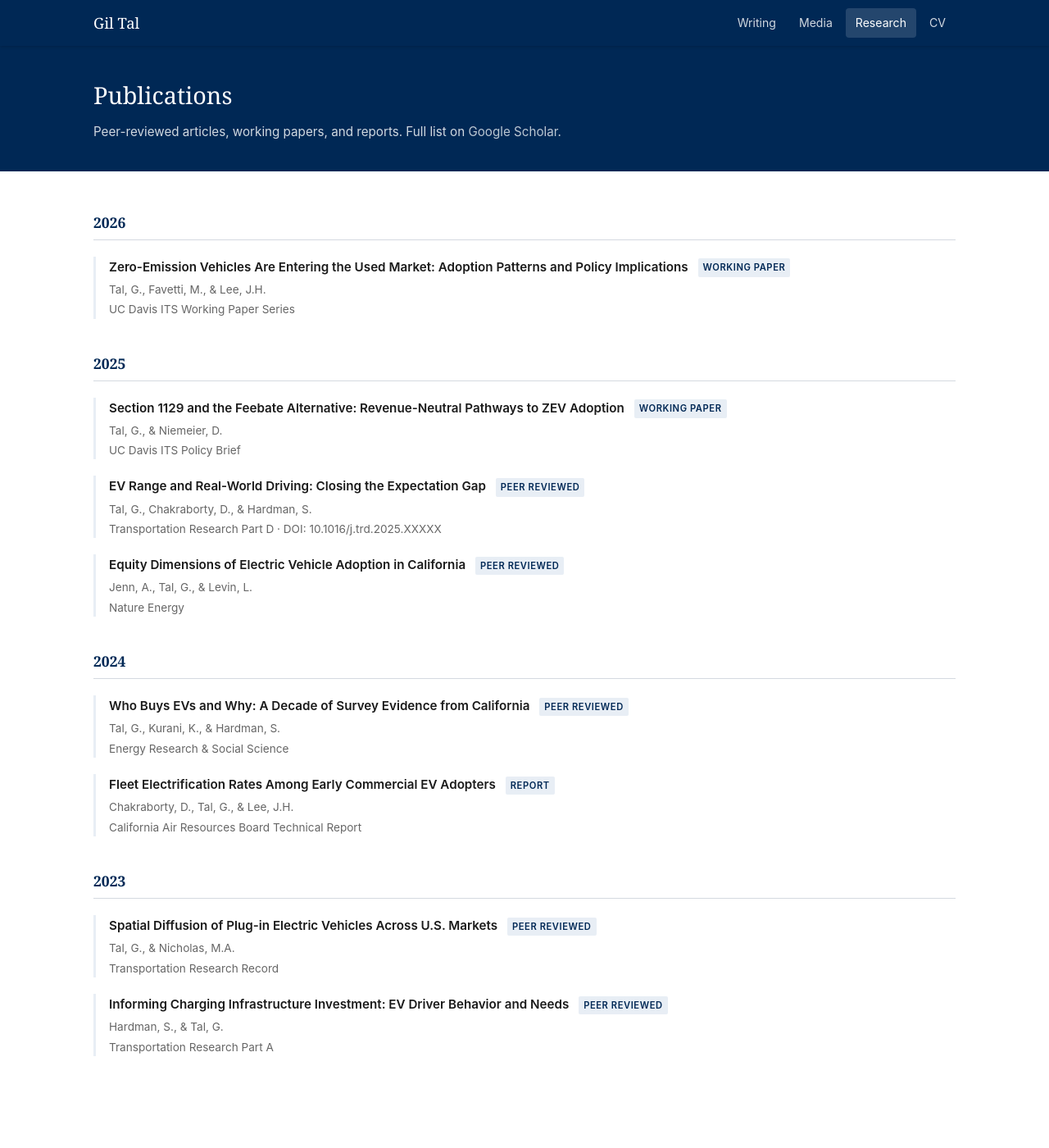
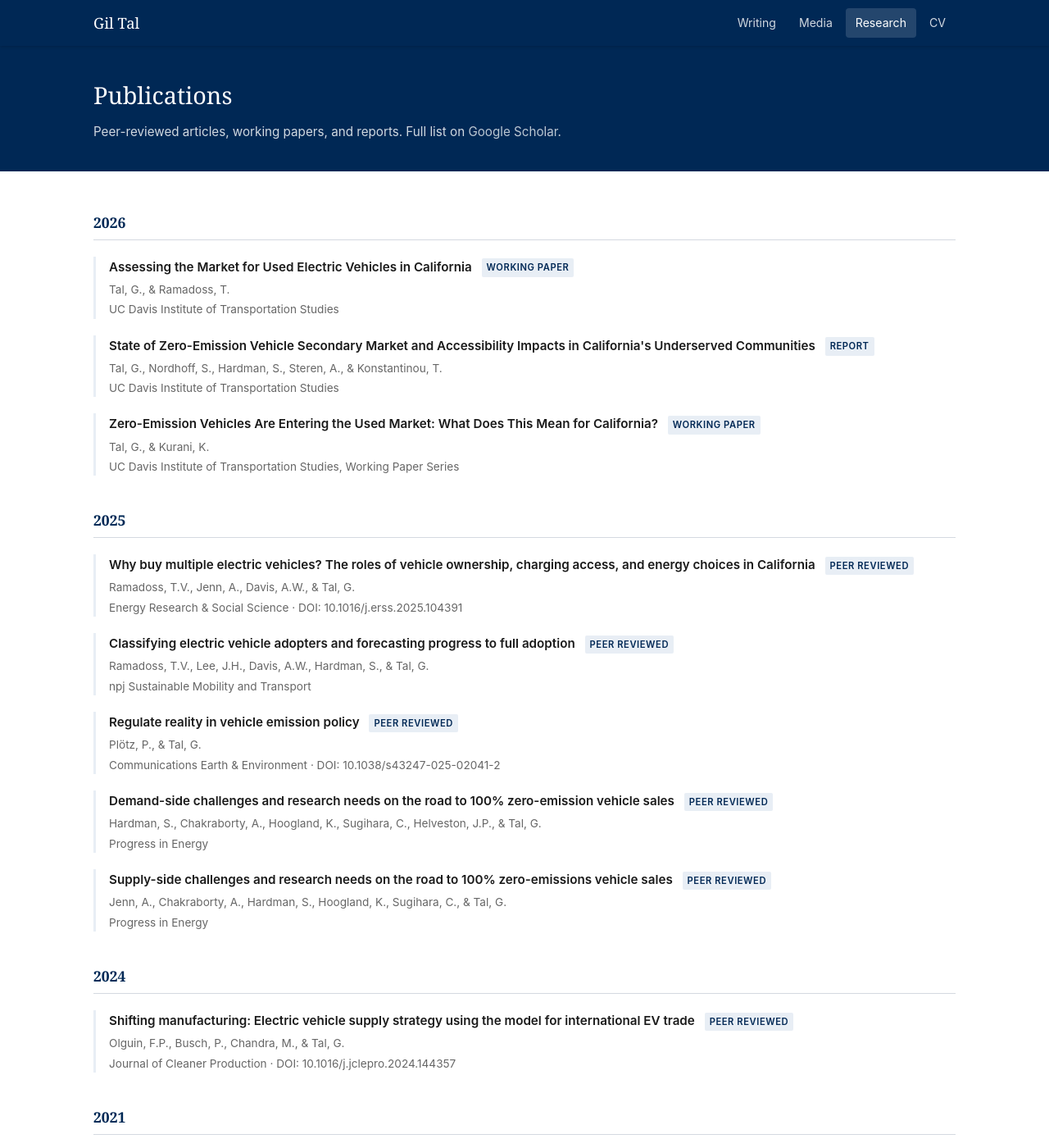
Before and after one commit to giltalEV/giltalEV.github.io, a Jekyll site: the page built from publications.html, in a window 1280 px wide and 1400 px high. Shown: the whole window at 82% size. Built offline with Jekyll 4.4.1, drawn with Linux system fonts in a browser that asks for light colours; some of the changed text lies outside the part shown.

Commit message:
Fix: replace hallucinated publications with verified Scholar entries

```diff
--- a/_data/publications.yml
+++ b/_data/publications.yml
@@ -1,70 +1,108 @@
 # _data/publications.yml
+# Verified from Google Scholar (scholar.google.com/citations?user=GPL6-gwAAAAJ) — May 2026
 # Add new items at the TOP of this list.
 # Required: year, authors, title, type
 # Optional: journal, url, doi, featured, note
 # Types: peer-reviewed, working-paper, report, book-chapter
 
 - year: 2026
-  authors: "Tal, G., Favetti, M., & Lee, J.H."
-  title: "Zero-Emission Vehicles Are Entering the Used Market: Adoption Patterns and Policy Implications"
+  authors: "Tal, G., & Ramadoss, T."
+  title: "Assessing the Market for Used Electric Vehicles in California"
   type: working-paper
-  journal: UC Davis ITS Working Paper Series
-  url: https://its.ucdavis.edu/research/publications/
+  journal: UC Davis Institute of Transportation Studies
+  url: https://escholarship.org/
   featured: true
 
-- year: 2025
-  authors: "Tal, G., & Niemeier, D."
-  title: "Section 1129 and the Feebate Alternative: Revenue-Neutral Pathways to ZEV Adoption"
-  type: working-paper
-  journal: UC Davis ITS Policy Brief
-  url: https://its.ucdavis.edu/research/publications/
+- year: 2026
+  authors: "Tal, G., Nordhoff, S., Hardman, S., Steren, A., & Konstantinou, T."
+  title: "State of Zero-Emission Vehicle Secondary Market and Accessibility Impacts in California's Underserved Communities"
+  type: report
+  journal: UC Davis Institute of Transportation Studies
+  url: https://escholarship.org/
   featured: true
 
-- year: 2025
-  authors: "Tal, G., Chakraborty, D., & Hardman, S."
-  title: "EV Range and Real-World Driving: Closing the Expectation Gap"
-  type: peer-reviewed
-  journal: Transportation Research Part D
-  doi: "10.1016/j.trd.2025.XXXXX"
-  url: https://www.sciencedirect.com/journal/transportation-research-part-d-transport-and-environment
+- year: 2026
+  authors: "Tal, G., & Kurani, K."
+  title: "Zero-Emission Vehicles Are Entering the Used Market: What Does This Mean for California?"
+  type: working-paper
+  journal: UC Davis Institute of Transportation Studies, Working Paper Series
+  url: https://escholarship.org/
   featured: false
 
 - year: 2025
-  authors: "Jenn, A., Tal, G., & Levin, L."
-  title: "Equity Dimensions of Electric Vehicle Adoption in California"
+  authors: "Ramadoss, T.V., Jenn, A., Davis, A.W., & Tal, G."
+  title: "Why buy multiple electric vehicles? The roles of vehicle ownership, charging access, and energy choices in California"
   type: peer-reviewed
-  journal: Nature Energy
-  url: https://www.nature.com/nenergy/
+  journal: Energy Research & Social Science
+  doi: "10.1016/j.erss.2025.104391"
+  url: https://www.sciencedirect.com/science/article/pii/S2214629625000891
+  featured: false
+
+- year: 2025
+  authors: "Ramadoss, T.V., Lee, J.H., Davis, A.W., Hardman, S., & Tal, G."
+  title: "Classifying electric vehicle adopters and forecasting progress to full adoption"
+  type: peer-reviewed
+  journal: npj Sustainable Mobility and Transport
+  url: https://www.nature.com/articles/s44333-025-00032-4
+  featured: false
+
+- year: 2025
+  authors: "Plötz, P., & Tal, G."
+  title: "Regulate reality in vehicle emission policy"
+  type: peer-reviewed
+  journal: "Communications Earth & Environment"
+  doi: "10.1038/s43247-025-02041-2"
+  url: https://www.nature.com/articles/s43247-025-02041-2
+  featured: false
+
+- year: 2025
+  authors: "Hardman, S., Chakraborty, A., Hoogland, K., Sugihara, C., Helveston, J.P., & Tal, G."
+  title: "Demand-side challenges and research needs on the road to 100% zero-emission vehicle sales"
+  type: peer-reviewed
+  journal: Progress in Energy
+  url: https://iopscience.iop.org/article/10.1088/2516-1083/adbed8
+  featured: false
+
+- year: 2025
+  authors: "Jenn, A., Chakraborty, A., Hardman, S., Hoogland, K., Sugihara, C., & Tal, G."
+  title: "Supply-side challenges and research needs on the road to 100% zero-emissions vehicle sales"
+  type: peer-reviewed
+  journal: Progress in Energy
+  url: https://iopscience.iop.org/article/10.1088/2516-1083/adbed9
   featured: false
 
 - year: 2024
-  authors: "Tal, G., Kurani, K., & Hardman, S."
-  title: "Who Buys EVs and Why: A Decade of Survey Evidence from California"
+  authors: "Olguin, F.P., Busch, P., Chandra, M., & Tal, G."
+  title: "Shifting manufacturing: Electric vehicle supply strategy using the model for international EV trade"
   type: peer-reviewed
-  journal: Energy Research & Social Science
-  url: https://its.ucdavis.edu/research/publications/
+  journal: Journal of Cleaner Production
+  doi: "10.1016/j.jclepro.2024.144357"
+  url: https://www.sciencedirect.com/science/article/pii/S0959652624042562
   featured: false
 
-- year: 2024
-  authors: "Chakraborty, D., Tal, G., & Lee, J.H."
-  title: "Fleet Electrification Rates Among Early Commercial EV Adopters"
-  type: report
-  journal: "California Air Resources Board Technical Report"
-  url: https://ww2.arb.ca.gov/
+- year: 2021
+  authors: "Hardman, S., & Tal, G."
+  title: "Understanding discontinuance among California's electric vehicle owners"
+  type: peer-reviewed
+  journal: Nature Energy
+  doi: "10.1038/s41560-021-00814-9"
+  url: https://www.nature.com/articles/s41560-021-00814-9
   featured: false
 
-- year: 2023
-  authors: "Tal, G., & Nicholas, M.A."
-  title: "Spatial Diffusion of Plug-in Electric Vehicles Across U.S. Markets"
+- year: 2020
+  authors: "Lee, J.H., Chakraborty, D., Hardman, S.J., & Tal, G."
+  title: "Exploring electric vehicle charging patterns: Mixed usage of charging infrastructure"
   type: peer-reviewed
-  journal: Transportation Research Record
-  url: https://journals.sagepub.com/home/trr
+  journal: "Transportation Research Part D: Transport and Environment"
+  doi: "10.1016/j.trd.2019.102249"
+  url: https://www.sciencedirect.com/science/article/pii/S1361920919307151
   featured: false
 
-- year: 2023
-  authors: "Hardman, S., & Tal, G."
-  title: "Informing Charging Infrastructure Investment: EV Driver Behavior and Needs"
+- year: 2018
+  authors: "Hardman, S., Jenn, A., Tal, G., Axsen, J., Beard, G., Daina, N., Figenbaum, E., et al."
+  title: "A review of consumer preferences of and interactions with electric vehicle charging infrastructure"
   type: peer-reviewed
-  journal: Transportation Research Part A
-  url: https://www.sciencedirect.com/journal/transportation-research-part-a-policy-and-practice
+  journal: "Transportation Research Part D: Transport and Environment"
+  doi: "10.1016/j.trd.2018.01.002"
+  url: https://www.sciencedirect.com/science/article/pii/S1361920917303620
   featured: false
```
